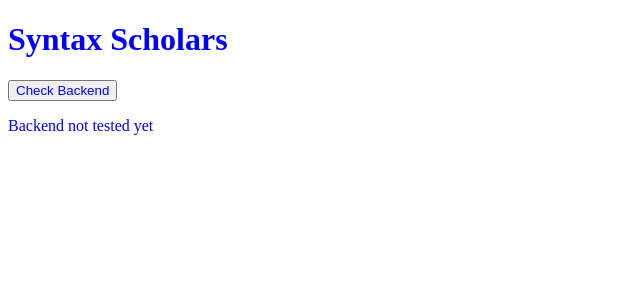
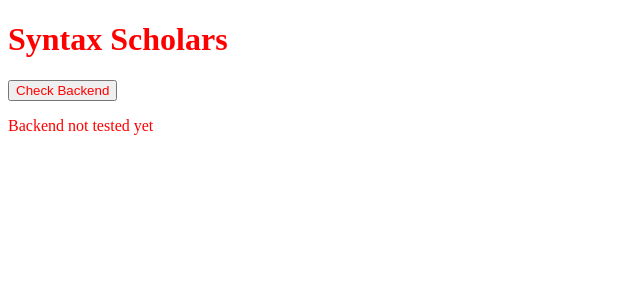
Before and after one commit to czcarrizales/syntax_scholars, a React (Vite) app in the folder frontend/: page / in a window 1280 px wide. Shown: the top 300 px of the page, without its empty margins (0-640 px from the left). Built offline with nearby package versions, Linux system fonts and the light colour scheme.

Commit message:
this is a test to change the color of index.css

```diff
--- a/frontend/src/index.css
+++ b/frontend/src/index.css
@@ -1,3 +1,4 @@
 * {
-    color: blue;
+    color: red;
 }
+/* a comment from brian to test pulling pushing etc */
```
